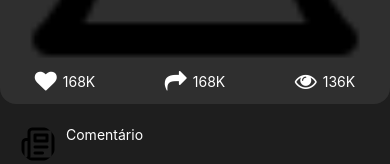
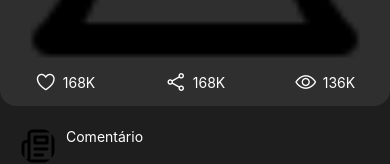
Before and after one commit to Kirito-Senpai9/KaAPPteste, a React Native app: screen /Comments in a window 390 px wide. Shown: the part 234-398 px from the top of the page. Built offline with nearby package versions, Linux system fonts and the light colour scheme; what expo-linking would draw is missing.

Commit message:
feat: animate icons and add stories bar

```diff
--- a/src/components/PostCard.tsx
+++ b/src/components/PostCard.tsx
@@ -1,6 +1,6 @@
 import React from 'react';
-import { View, Text, Image, StyleSheet, TouchableOpacity } from 'react-native';
-import { FontAwesome } from '@expo/vector-icons';
+import { View, Text, Image, StyleSheet, TouchableOpacity, Animated } from 'react-native';
+import { Ionicons } from '@expo/vector-icons';
 import { colors, radius, spacing } from '../styles';
 
 interface Props {
@@ -11,6 +11,55 @@ const avatar = require('../assets/newspaper.png');
 const postImage = require('../assets/bell.png');
 
 export function PostCard({ onPress }: Props) {
+  const [liked, setLiked] = React.useState(false);
+  const likeScale = React.useRef(new Animated.Value(1)).current;
+  const likeColor = React.useRef(new Animated.Value(0)).current;
+
+  const AnimatedIcon = Animated.createAnimatedComponent(Ionicons);
+
+  const handleLike = () => {
+    const toValue = liked ? 0 : 1;
+    setLiked(!liked);
+    Animated.parallel([
+      Animated.spring(likeScale, {
+        toValue: 1.3,
+        useNativeDriver: true,
+      }),
+      Animated.timing(likeColor, {
+        toValue,
+        duration: 300,
+        useNativeDriver: false,
+      }),
+    ]).start(() => {
+      Animated.spring(likeScale, {
+        toValue: 1,
+        useNativeDriver: true,
+      }).start();
+    });
+  };
+
+  const colorInterpolation = likeColor.interpolate({
+    inputRange: [0, 1],
+    outputRange: [colors.textPrimary, '#ff2d55'],
+  });
+
+  const shareScale = React.useRef(new Animated.Value(1)).current;
+  const eyeScale = React.useRef(new Animated.Value(1)).current;
+
+  const handleShare = () => {
+    Animated.sequence([
+      Animated.spring(shareScale, { toValue: 1.2, useNativeDriver: true }),
+      Animated.spring(shareScale, { toValue: 1, useNativeDriver: true }),
+    ]).start();
+  };
+
+  const handleView = () => {
+    Animated.sequence([
+      Animated.spring(eyeScale, { toValue: 1.2, useNativeDriver: true }),
+      Animated.spring(eyeScale, { toValue: 1, useNativeDriver: true }),
+    ]).start();
+  };
+
   return (
     <TouchableOpacity onPress={onPress} style={styles.card}>
       <View style={styles.header}>
@@ -19,18 +68,27 @@ export function PostCard({ onPress }: Props) {
       </View>
       <Image source={postImage} style={styles.image} />
       <View style={styles.actions}>
-        <View style={styles.actionGroup}>
-          <FontAwesome name="heart" size={22} color={colors.textPrimary} />
+        <TouchableOpacity style={styles.actionGroup} onPress={handleLike}>
+          <AnimatedIcon
+            name={liked ? 'heart' : 'heart-outline'}
+            size={22}
+            color={colorInterpolation}
+            style={{ transform: [{ scale: likeScale }] }}
+          />
           <Text style={styles.count}>168K</Text>
-        </View>
-        <View style={styles.actionGroup}>
-          <FontAwesome name="share" size={22} color={colors.textPrimary} />
+        </TouchableOpacity>
+        <TouchableOpacity style={styles.actionGroup} onPress={handleShare}>
+          <Animated.View style={{ transform: [{ scale: shareScale }] }}>
+            <Ionicons name="share-social-outline" size={22} color={colors.textPrimary} />
+          </Animated.View>
           <Text style={styles.count}>168K</Text>
-        </View>
-        <View style={styles.actionGroup}>
-          <FontAwesome name="eye" size={22} color={colors.textPrimary} />
+        </TouchableOpacity>
+        <TouchableOpacity style={styles.actionGroup} onPress={handleView}>
+          <Animated.View style={{ transform: [{ scale: eyeScale }] }}>
+            <Ionicons name="eye-outline" size={22} color={colors.textPrimary} />
+          </Animated.View>
           <Text style={styles.count}>136K</Text>
-        </View>
+        </TouchableOpacity>
       </View>
     </TouchableOpacity>
   );
--- a/src/navigation/index.tsx
+++ b/src/navigation/index.tsx
@@ -2,7 +2,8 @@ import React from 'react';
 import { NavigationContainer, Theme } from '@react-navigation/native';
 import { createNativeStackNavigator } from '@react-navigation/native-stack';
 import { createBottomTabNavigator } from '@react-navigation/bottom-tabs';
-import { FontAwesome } from '@expo/vector-icons';
+import { Ionicons } from '@expo/vector-icons';
+import { Animated } from 'react-native';
 import { colors } from '../styles';
 import { LoginScreen } from '../screens/LoginScreen';
 import { RegisterScreen } from '../screens/RegisterScreen';
@@ -17,11 +18,29 @@ import { ChatScreen } from '../screens/ChatScreen';
 const Stack = createNativeStackNavigator();
 const Tab = createBottomTabNavigator();
 
+const AnimatedIcon = ({ name, color, size, focused }: { name: any; color: string; size: number; focused: boolean }) => {
+  const scale = React.useRef(new Animated.Value(1)).current;
+
+  React.useEffect(() => {
+    Animated.spring(scale, {
+      toValue: focused ? 1.2 : 1,
+      useNativeDriver: true,
+    }).start();
+  }, [focused]);
+
+  return (
+    <Animated.View style={{ transform: [{ scale }] }}>
+      <Ionicons name={name} size={size} color={color} />
+    </Animated.View>
+  );
+};
+
 function AppTabs() {
   return (
     <Tab.Navigator
       screenOptions={({ route }) => ({
         headerShown: false,
+        animation: 'fade',
         tabBarStyle: {
           backgroundColor: '#111111',
           borderTopLeftRadius: 24,
@@ -31,15 +50,15 @@ function AppTabs() {
         },
         tabBarActiveTintColor: colors.accent,
         tabBarInactiveTintColor: 'rgba(255,255,255,0.7)',
-        tabBarIcon: ({ color, size }) => {
+        tabBarIcon: ({ color, size, focused }) => {
           const icons: any = {
-            Feed: 'home',
-            Search: 'search',
-            Create: 'plus-circle',
-            Community: 'users',
-            Profile: 'user',
+            Feed: focused ? 'home' : 'home-outline',
+            Search: focused ? 'search' : 'search-outline',
+            Create: focused ? 'add-circle' : 'add-circle-outline',
+            Community: focused ? 'people' : 'people-outline',
+            Profile: focused ? 'person' : 'person-outline',
           };
-          return <FontAwesome name={icons[route.name]} size={size} color={color} />;
+          return <AnimatedIcon name={icons[route.name]} size={size} color={color} focused={focused} />;
         },
       })}
     >
--- a/src/screens/FeedScreen.tsx
+++ b/src/screens/FeedScreen.tsx
@@ -1,15 +1,35 @@
 import React from 'react';
-import { View, FlatList, StyleSheet } from 'react-native';
+import { View, FlatList, StyleSheet, Image, TouchableOpacity } from 'react-native';
 import { PostCard } from '../components/PostCard';
 import { colors } from '../styles';
 
+const stories = Array.from({ length: 10 }).map((_, i) => ({ id: `${i}`, seen: i % 3 === 0 }));
+
 export function FeedScreen({ navigation }: any) {
+  const renderStory = ({ item }: any) => (
+    <TouchableOpacity>
+      <View style={[styles.storyItem, !item.seen && styles.unseen]}>
+        <Image source={require('../assets/newspaper.png')} style={styles.storyImage} />
+      </View>
+    </TouchableOpacity>
+  );
+
   return (
     <View style={styles.container}>
       <FlatList
         data={[1, 2, 3]}
         keyExtractor={(item) => item.toString()}
         renderItem={() => <PostCard onPress={() => navigation.navigate('Comments')} />}
+        ListHeaderComponent={
+          <FlatList
+            data={stories}
+            keyExtractor={(item) => item.id}
+            renderItem={renderStory}
+            horizontal
+            showsHorizontalScrollIndicator={false}
+            contentContainerStyle={styles.stories}
+          />
+        }
         contentContainerStyle={{ paddingBottom: 80 }}
       />
     </View>
@@ -22,4 +42,26 @@ const styles = StyleSheet.create({
     backgroundColor: colors.background,
     paddingHorizontal: 0,
   },
+  stories: {
+    paddingVertical: 16,
+    paddingHorizontal: 8,
+  },
+  storyItem: {
+    width: 60,
+    height: 60,
+    borderRadius: 30,
+    marginRight: 12,
+    borderWidth: 2,
+    borderColor: 'transparent',
+    justifyContent: 'center',
+    alignItems: 'center',
+  },
+  unseen: {
+    borderColor: '#39FF14',
+  },
+  storyImage: {
+    width: 56,
+    height: 56,
+    borderRadius: 28,
+  },
 });
```
